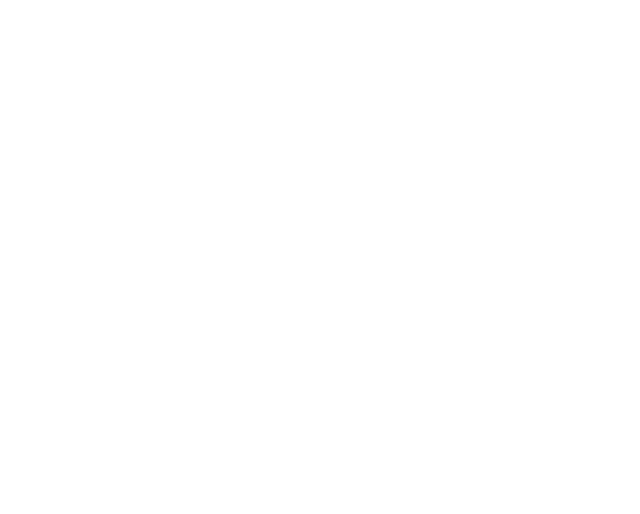
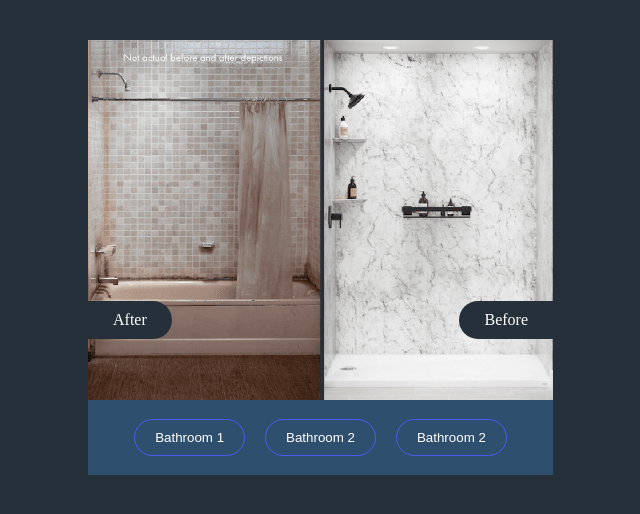
Before and after one commit to ashiqur-r-biplop/Promotion5, a plain HTML site: page index.html in a window 1280 px wide. Shown: the whole page, without its empty margins (62-702 px from the left). Drawn offline with Linux system fonts and the light colour scheme.

Commit message:
added some code

```diff
--- a/index.html
+++ b/index.html
@@ -1,11 +1,27 @@
 <!DOCTYPE html>
 <html lang="en">
+
 <head>
     <meta charset="UTF-8">
     <meta name="viewport" content="width=device-width, initial-scale=1.0">
     <title>Document</title>
+    <link rel="stylesheet" href="./style.css">
 </head>
+
 <body>
+    <div class="container">
+        <div class="bathroom-container">
+            <div class="bathroom-image-container">
+                <img src="./image/bathroom-1.png" alt="">
+            </div>
+            <div id="btn-group">
+                <button>Bathroom 1</button>
+                <button>Bathroom 2</button>
+                <button>Bathroom 2</button>
+            </div>
+        </div>
+    </div>
+    <script src="./script.js"></script>
+</body>
 
-</body>
 </html>
--- a/style.css
+++ b/style.css
@@ -3,3 +3,71 @@
     padding: 0;
     box-sizing: border-box;
 }
+
+body {
+    background-color: #26303A;
+    padding: 40px 0px;
+}
+
+.container {
+    max-width: 980px;
+    margin: 0 auto;
+}
+
+.bathroom-container {
+    background-color: #2F4F6F;
+    width: 465px;
+    height: 435px;
+    position: relative;
+    display: flex;
+    flex-direction: column;
+}
+
+.bathroom-container::after {
+    content: 'After';
+    background-color: #26303A;
+    color: white;
+    padding: 10px 25px;
+    border-radius: 0px 100px 100px 0px;
+    position: absolute;
+    top: 60%;
+}
+
+.bathroom-container::before {
+    content: 'Before';
+    background-color: #26303A;
+    color: white;
+    padding: 10px 25px;
+    border-radius: 100px 0px 0px 100px;
+    position: absolute;
+    top: 60%;
+    right: 0;
+}
+
+.bathroom-image-container {
+    width: 100%;
+    height: 360px;
+}
+
+.bathroom-image-container img {
+    width: 100%;
+    height: 100%;
+}
+
+#btn-group {
+    display: flex;
+    flex-direction: row;
+    justify-content: center;
+    align-items: center;
+    height: 100%;
+    gap: 20px;
+}
+
+#btn-group button {
+    background-color: transparent;
+    border: 1px solid #4E5AF0;
+    color: #fff;
+    padding: 10px 20px;
+    border-radius: 100px;
+    cursor: pointer;
+}
```
